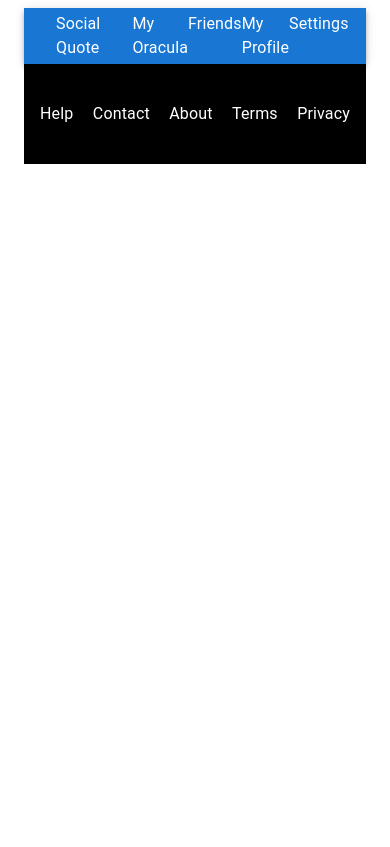
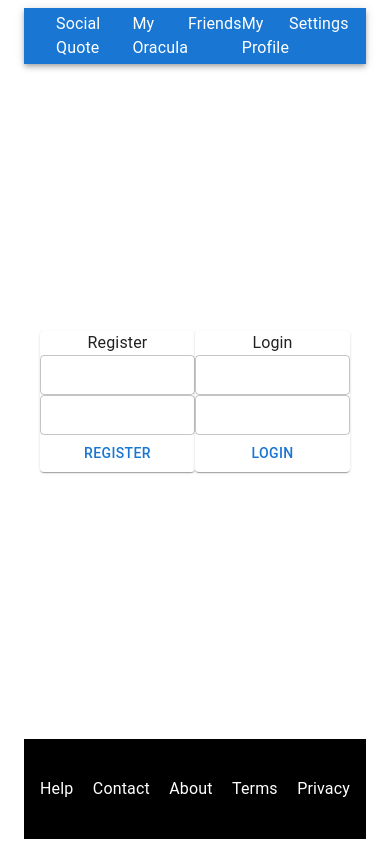
Before and after one commit to silasfacanha/socialquote, a React (Vite) app in the folder client/: page /auth in a window 390 px wide. Built offline with nearby package versions, Linux system fonts and the light colour scheme.

Commit message:
feat: add the auth page. It is not responsive and it needs to be connected to our api. Closes #14

```diff
--- a/client/src/pages/Auth.tsx
+++ b/client/src/pages/Auth.tsx
@@ -0,0 +1,34 @@
+import { Button, Container, Paper, TextField, Typography } from "@mui/material";
+import React from "react";
+
+const Auth = () => {
+  return (
+    <Container
+      sx={{
+        display: "flex",
+        justifyContent: "space-around",
+        height: "80vh",
+        alignItems: "center",
+      }}
+    >
+      <Paper
+        sx={{ display: "flex", flexDirection: "column", alignItems: "center" }}
+      >
+        <Typography>Register</Typography>
+        <TextField size="small" />
+        <TextField size="small" type="password" />
+        <Button>Register</Button>
+      </Paper>
+      <Paper
+        sx={{ display: "flex", flexDirection: "column", alignItems: "center" }}
+      >
+        <Typography>Login </Typography>
+        <TextField size="small" />
+        <TextField size="small" type="password" />
+        <Button>Login</Button>
+      </Paper>
+    </Container>
+  );
+};
+
+export default Auth;
--- a/client/src/pages/Router.tsx
+++ b/client/src/pages/Router.tsx
@@ -3,6 +3,7 @@ import { BrowserRouter, Route, Routes } from "react-router-dom";
 import Home from "./Home";
 import MyOracula from "./MyOracula";
 import Friends from "./Friends";
+import Auth from "./Auth";
 
 function Router() {
   return (
@@ -11,10 +12,11 @@ function Router() {
         <Route path="/" Component={Home} />
         <Route path="/myoracula" Component={MyOracula} />
         <Route path="/friends" Component={Friends} />
+        <Route path="/auth" Component={Auth} />
         {/* <Route path="/myprofile" component={MyProfile} />
           <Route path="/settings" component={Settings} />
 
-          <Route path="/auth" component={Auth} /> */}
+           */}
       </Routes>
     </BrowserRouter>
   );
```
